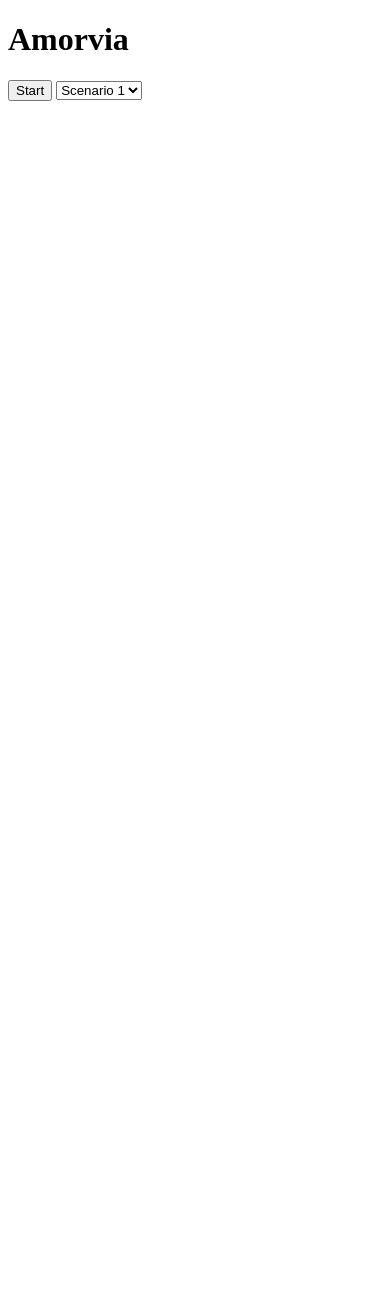
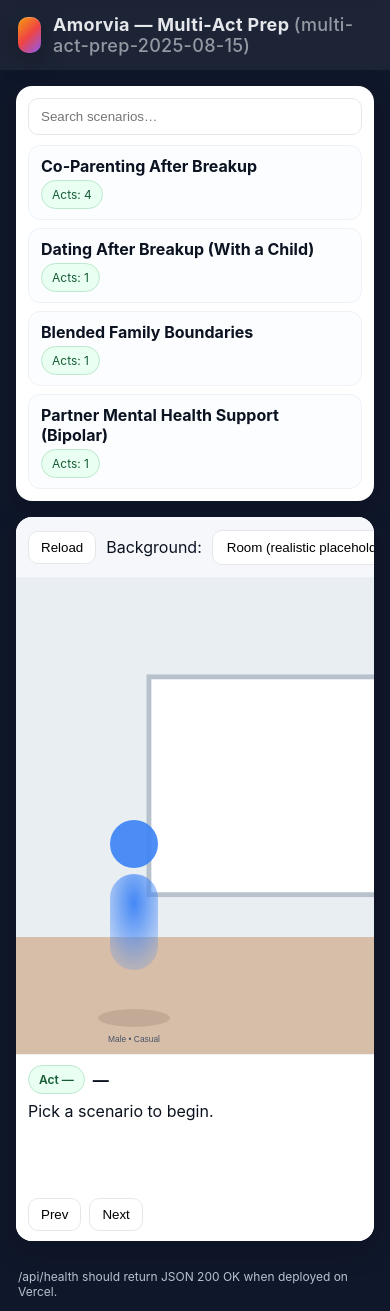
Before and after one commit to alenRI051/amorvia-site, a plain HTML site: page index.html in a window 390 px wide. Before the commit the page ends 844 px from the top, so only its background shows below. Drawn offline with Linux system fonts and the light colour scheme; a web font is replaced by a local one.

Commit message:
Add files via upload

```diff
--- /dev/null
+++ b/css/styles.css
@@ -0,0 +1,31 @@
+:root { --bg:#0f172a; --card:#fff; --ink:#0b1220; }
+*{box-sizing:border-box}
+html,body{height:100%}
+body{margin:0;font-family:Inter,system-ui,Segoe UI,Roboto,Arial;background:var(--bg);color:#e5e7eb}
+.app{display:grid;grid-template-rows:auto 1fr auto;min-height:100vh}
+.header{display:flex;gap:12px;align-items:center;padding:14px 18px;background:rgba(255,255,255,0.06);backdrop-filter:blur(6px);position:sticky;top:0}
+.logo{width:36px;height:36px;border-radius:10px;background:linear-gradient(135deg,#f59e0b,#ef4444,#8b5cf6);box-shadow:0 6px 24px rgba(0,0,0,.35), inset 0 1px 0 rgba(255,255,255,.24)}
+h1{font-size:18px;margin:0;letter-spacing:.3px}
+.main{display:grid;grid-template-columns:320px 1fr;gap:16px;padding:16px}
+@media(max-width:940px){.main{grid-template-columns:1fr}}
+.card{background:var(--card);color:var(--ink);border-radius:16px;box-shadow:0 8px 30px rgba(0,0,0,.18);overflow:hidden}
+.sidebar{padding:12px}
+.search{width:100%;padding:10px 12px;border:1px solid #e5e7eb;border-radius:10px;outline:none}
+.list{margin-top:10px;display:grid;gap:8px;max-height:65vh;overflow:auto}
+.item{padding:10px 12px;border:1px solid #eef2f7;border-radius:12px;cursor:pointer;display:grid;gap:4px;background:#fbfdff}
+.item:hover{transform:translateY(-1px);box-shadow:0 6px 16px rgba(0,0,0,.08)}
+.stage{display:grid;grid-template-rows:auto 1fr auto;height:calc(100vh - 120px)}
+.stage-toolbar{display:flex;align-items:center;gap:10px;padding:10px 12px;background:#f6f7fb;border-bottom:1px solid #eef2f7;color:#0b1220}
+.stage-canvas{position:relative;overflow:hidden;background:#0b1220}
+.bg{position:absolute;inset:0;background-position:center;background-size:cover;background-repeat:no-repeat}
+.character{position:absolute;bottom:0;width:clamp(120px,22vw,320px);transition:transform .2s ease,filter .2s ease}
+.character.left{left:6%}.character.right{right:6%}
+.character img{width:100%;height:auto;display:block}
+.footer{padding:12px 18px;font-size:12px;color:#cbd5e1;opacity:.9}
+.badge{padding:6px 10px;border-radius:999px;font-size:12px;background:#e8fff1;color:#175c36;border:1px solid #bce9cd}
+.panel{padding:10px 12px;border-top:1px solid #eef2f7;background:#fff}
+.row{display:flex;align-items:center;gap:8px;flex-wrap:wrap}
+.button{padding:8px 12px;border-radius:10px;border:1px solid #e5e7eb;background:#fff;cursor:pointer}
+.select{padding:8px 10px;border-radius:10px;border:1px solid #e5e7eb;background:#fff}
+#dialog{min-height:88px;line-height:1.4}
+#actBadge{font-weight:600}
--- /dev/null
+++ b/data/scenarios.json
@@ -0,0 +1,86 @@
+{
+  "version": "multi-act-prep-2025-08-15",
+  "scenarios": [
+    {
+      "id": "co_parenting",
+      "title": "Co‑Parenting After Breakup",
+      "acts": [
+        {
+          "id": "act1",
+          "title": "The First Handover",
+          "steps": [
+            "You’re preparing your child’s bag. Your ex texts: “Running late, 15 min.”",
+            "Do you wait calmly and note it, or reply with a frustrated message?",
+            "You take a breath and choose a neutral tone. The handover completes without drama."
+          ]
+        },
+        {
+          "id": "act2",
+          "title": "Scheduling & Boundaries",
+          "steps": [
+            "A public holiday is coming up. Both of you want the day.",
+            "You propose a rotate‑each‑year rule and document it in the shared calendar.",
+            "Tension lowers as expectations become predictable."
+          ]
+        },
+        {
+          "id": "act3",
+          "title": "Medical Decisions",
+          "steps": [
+            "Your child needs a dentist appointment. Times clash with ex’s work.",
+            "You offer two alternatives and send the clinic’s contact details.",
+            "The appointment is confirmed without blame or sarcasm."
+          ]
+        },
+        {
+          "id": "act4",
+          "title": "New Partners",
+          "steps": [
+            "Your ex mentions introducing a new partner to the child.",
+            "You ask for a gradual approach: short, neutral meetings in public spaces first.",
+            "Agreement reached: both will follow the same rule for new partners."
+          ]
+        }
+      ]
+    },
+    {
+      "id": "dating_after_breakup_with_child",
+      "title": "Dating After Breakup (With a Child)",
+      "acts": [
+        {
+          "id": "act1",
+          "title": "Readiness Check",
+          "steps": [
+            "Are you emotionally ready? List three signs you are, and three you’re not."
+          ]
+        }
+      ]
+    },
+    {
+      "id": "mixed_family_conflict",
+      "title": "Blended Family Boundaries",
+      "acts": [
+        {
+          "id": "act1",
+          "title": "House Rules",
+          "steps": [
+            "You and your partner set clear, consistent rules for all kids."
+          ]
+        }
+      ]
+    },
+    {
+      "id": "mental_health_support",
+      "title": "Partner Mental Health Support (Bipolar)",
+      "acts": [
+        {
+          "id": "act1",
+          "title": "Crisis Plan",
+          "steps": [
+            "You agree on early‑warning signals and a plan for de‑escalation."
+          ]
+        }
+      ]
+    }
+  ]
+}
--- a/index.html
+++ b/index.html
@@ -1,27 +1,71 @@
-<!DOCTYPE html>
+<!doctype html>
 <html lang="en">
 <head>
-  <meta charset="UTF-8">
-  <meta name="viewport" content="width=device-width, initial-scale=1.0">
+  <meta charset="utf-8"/>
+  <meta name="viewport" content="width=device-width, initial-scale=1"/>
   <meta name="description" content="Amorvia — An interactive relationship journey game where your choices shape the path. Navigate love, conflict, and growth in an engaging, educational experience.">
   <link rel="canonical" href="https://www.amorvia.eu/">
-  <title>Amorvia — Relationship Journey Game</title>
-
-  <!-- Preload main background and font -->
-  <link rel="preload" as="image" href="/assets/backgrounds/main-bg.jpg">
-  <link rel="preload" as="font" href="/assets/fonts/main-font.woff2" type="font/woff2" crossorigin>
-
-  <link rel="stylesheet" href="/css/style.css">
+  <title>Amorvia — Multi‑Act Prep</title>
+  <link rel="manifest" href="/manifest.json"/>
+  <link rel="icon" href="/favicon.png" type="image/png"/>
+  <link rel="stylesheet" href="/css/styles.css"/>
+  <meta name="theme-color" content="#0f172a"/>
+  <link rel="preload" as="image" href="/assets/backgrounds/room.svg">
 </head>
 <body>
-  <header>
-    <h1>Amorvia</h1>
-  </header>
-  <main>
-    <button aria-label="Start Game">Start</button>
-    <select aria-label="Choose a scenario">
-      <option>Scenario 1</option>
-    </select>
-  </main>
+  <div class="app">
+    <header class="header">
+      <div class="logo" aria-hidden="true"></div>
+      <h1>Amorvia — Multi‑Act Prep <span style="opacity:.6;font-weight:500;">(<span id="version">loading…</span>)</span></h1>
+    </header>
+    <main class="main">
+      <aside class="card sidebar">
+        <input id="search" class="search" placeholder="Search scenarios…" aria-label="Search scenarios"/>
+        <div class="list" aria-label="Scenario list"></div>
+      </aside>
+      <section class="card stage">
+        <div class="stage-toolbar">
+          <button class="button" type="button" aria-label="Reload scene" onclick="location.reload()">Reload</button>
+
+          <label for="bgSelect">Background:</label>
+          <select id="bgSelect" class="select" aria-label="Choose background">
+            <option value="assets/backgrounds/room.svg">Room (realistic placeholder)</option>
+          </select>
+
+          <label for="leftSelect">Left character:</label>
+          <select id="leftSelect" class="select" aria-label="Choose left character">
+            <option value="assets/characters/male_casual.svg">Male • Casual</option>
+          </select>
+
+          <label for="rightSelect">Right character:</label>
+          <select id="rightSelect" class="select" aria-label="Choose right character">
+            <option value="assets/characters/female_casual.svg">Female • Casual</option>
+          </select>
+
+          <div style="margin-left:auto;font-weight:600" id="sceneTitle" aria-live="polite">Choose a scenario…</div>
+        </div>
+
+        <div class="stage-canvas">
+          <div class="bg" role="img" aria-label="Background"></div>
+          <div class="character left" id="left"><img alt="Left Character"/></div>
+          <div class="character right" id="right"><img alt="Right Character"/></div>
+        </div>
+
+        <div class="panel" aria-label="Act and dialogue panel">
+          <div class="row">
+            <span id="actBadge" class="badge">Act —</span>
+            <strong id="actTitle">—</strong>
+          </div>
+          <div id="dialog" style="margin:6px 0 10px" aria-live="polite">Pick a scenario to begin.</div>
+          <div class="row">
+            <button id="prevBtn" class="button" type="button" aria-label="Previous">Prev</button>
+            <button id="nextBtn" class="button" type="button" aria-label="Next">Next</button>
+          </div>
+        </div>
+      </section>
+    </main>
+    <footer class="footer">/api/health should return JSON 200 OK when deployed on Vercel.</footer>
+  </div>
+  <script src="/js/app.js"></script>
 </body>
 </html>
--- /dev/null
+++ b/js/app.js
@@ -0,0 +1,131 @@
+const state = {
+  scenarios: [],
+  filter: "",
+  currentBg: "assets/backgrounds/room.svg",
+  leftChar: "assets/characters/male_casual.svg",
+  rightChar: "assets/characters/female_casual.svg",
+  currentScenario: null,
+  actIndex: 0,
+  stepIndex: 0
+};
+
+async function loadScenarios() {
+  const res = await fetch("data/scenarios.json", { cache: "no-store" });
+  const data = await res.json();
+  state.scenarios = data.scenarios;
+  document.querySelector("#version").textContent = data.version;
+  renderList();
+}
+
+function renderList() {
+  const list = document.querySelector(".list");
+  list.innerHTML = "";
+  const term = state.filter.toLowerCase();
+  state.scenarios
+    .filter(s => s.title.toLowerCase().includes(term))
+    .forEach(s => {
+      const actsCount = (s.acts && s.acts.length) || 1;
+      const div = document.createElement("div");
+      div.className = "item";
+      div.innerHTML = `<div><strong>${s.title}</strong></div>
+        <div class="row"><span class="badge" title="Act count">Acts: ${actsCount}</span></div>`;
+      div.onclick = () => selectScenario(s);
+      list.appendChild(div);
+    });
+}
+
+function selectScenario(s) {
+  state.currentScenario = s;
+  state.actIndex = 0;
+  state.stepIndex = 0;
+  document.querySelector("#sceneTitle").textContent = s.title;
+  updateActUI();
+  renderStep();
+}
+
+function updateActUI() {
+  const s = state.currentScenario;
+  const count = (s.acts && s.acts.length) || 1;
+  const act = s.acts[state.actIndex];
+  document.querySelector("#actBadge").textContent = `Act ${state.actIndex+1} / ${count}`;
+  document.querySelector("#actTitle").textContent = act?.title || "Act";
+}
+
+function renderStep() {
+  const s = state.currentScenario;
+  const act = s.acts[state.actIndex];
+  const step = act.steps[state.stepIndex];
+  const text = typeof step === "string" ? step : (step.text || "");
+  document.querySelector("#dialog").textContent = text;
+  document.querySelector("#prevBtn").disabled = state.stepIndex === 0 && state.actIndex === 0;
+  const isLastStep = state.stepIndex >= act.steps.length - 1;
+  document.querySelector("#nextBtn").textContent = isLastStep ? (state.actIndex < s.acts.length-1 ? "Next Act" : "Finish") : "Next";
+}
+
+function next() {
+  const s = state.currentScenario;
+  const act = s.acts[state.actIndex];
+  if (state.stepIndex < act.steps.length - 1) {
+    state.stepIndex++;
+  } else if (state.actIndex < s.acts.length - 1) {
+    state.actIndex++;
+    state.stepIndex = 0;
+    updateActUI();
+  } else {
+    // finished scenario
+    document.querySelector("#dialog").textContent = "🎉 Scenario complete!";
+    document.querySelector("#nextBtn").disabled = true;
+  }
+  renderStep();
+}
+
+function prev() {
+  if (!state.currentScenario) return;
+  if (state.stepIndex > 0) {
+    state.stepIndex--;
+  } else if (state.actIndex > 0) {
+    state.actIndex--;
+    const act = state.currentScenario.acts[state.actIndex];
+    state.stepIndex = act.steps.length - 1;
+    updateActUI();
+  }
+  renderStep();
+}
+
+function initStage() {
+  document.querySelector(".bg").style.backgroundImage = `url('${state.currentBg}')`;
+  document.querySelector("#left img").src = state.leftChar;
+  document.querySelector("#right img").src = state.rightChar;
+  const canvas = document.querySelector(".stage-canvas");
+  canvas.addEventListener("mousemove", (e) => {
+    const rect = canvas.getBoundingClientRect();
+    const x = (e.clientX - rect.left) / rect.width - 0.5;
+    document.querySelectorAll(".character").forEach((el, i) => {
+      el.style.transform = `translateY(${Math.abs(x)*4}px) translateX(${x * (i === 0 ? -10 : 10)}px)`;
+    });
+  });
+}
+
+function bindUI() {
+  document.querySelector("#search").addEventListener("input", (e) => {
+    state.filter = e.target.value; renderList();
+  });
+  document.querySelector("#bgSelect").addEventListener("change", (e) => {
+    state.currentBg = e.target.value;
+    document.querySelector(".bg").style.backgroundImage = `url('${state.currentBg}')`;
+  });
+  document.querySelector("#leftSelect").addEventListener("change", (e) => {
+    document.querySelector("#left img").src = e.target.value;
+  });
+  document.querySelector("#rightSelect").addEventListener("change", (e) => {
+    document.querySelector("#right img").src = e.target.value;
+  });
+  document.querySelector("#nextBtn").addEventListener("click", next);
+  document.querySelector("#prevBtn").addEventListener("click", prev);
+}
+
+window.addEventListener("DOMContentLoaded", async () => {
+  bindUI();
+  initStage();
+  await loadScenarios();
+});
--- a/sitemap.xml
+++ b/sitemap.xml
@@ -1,8 +1,4 @@
 <?xml version="1.0" encoding="UTF-8"?>
 <urlset xmlns="http://www.sitemaps.org/schemas/sitemap/0.9">
-  <url>
-    <loc>https://www.amorvia.eu/</loc>
-    <changefreq>weekly</changefreq>
-    <priority>1.0</priority>
-  </url>
+  <url><loc>https://www.amorvia.eu/</loc><changefreq>weekly</changefreq><priority>1.0</priority></url>
 </urlset>
```
Also changed, not shown: api/health/index.js (added, +7 -0 lines), assets/backgrounds/room.svg (added), assets/characters/female_casual.svg (added), assets/characters/male_casual.svg (added), assets/icon-192.png (added), favicon.png (added), manifest.json, robots.txt (added), vercel.json.
